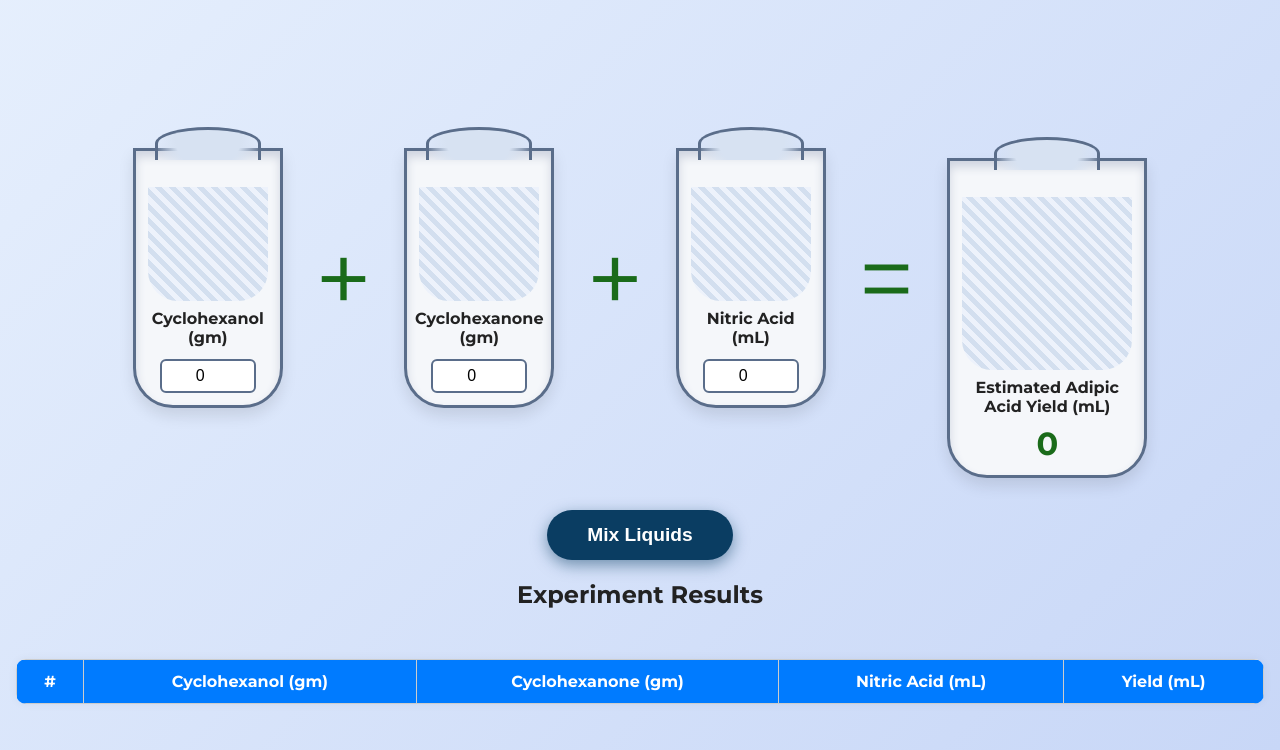
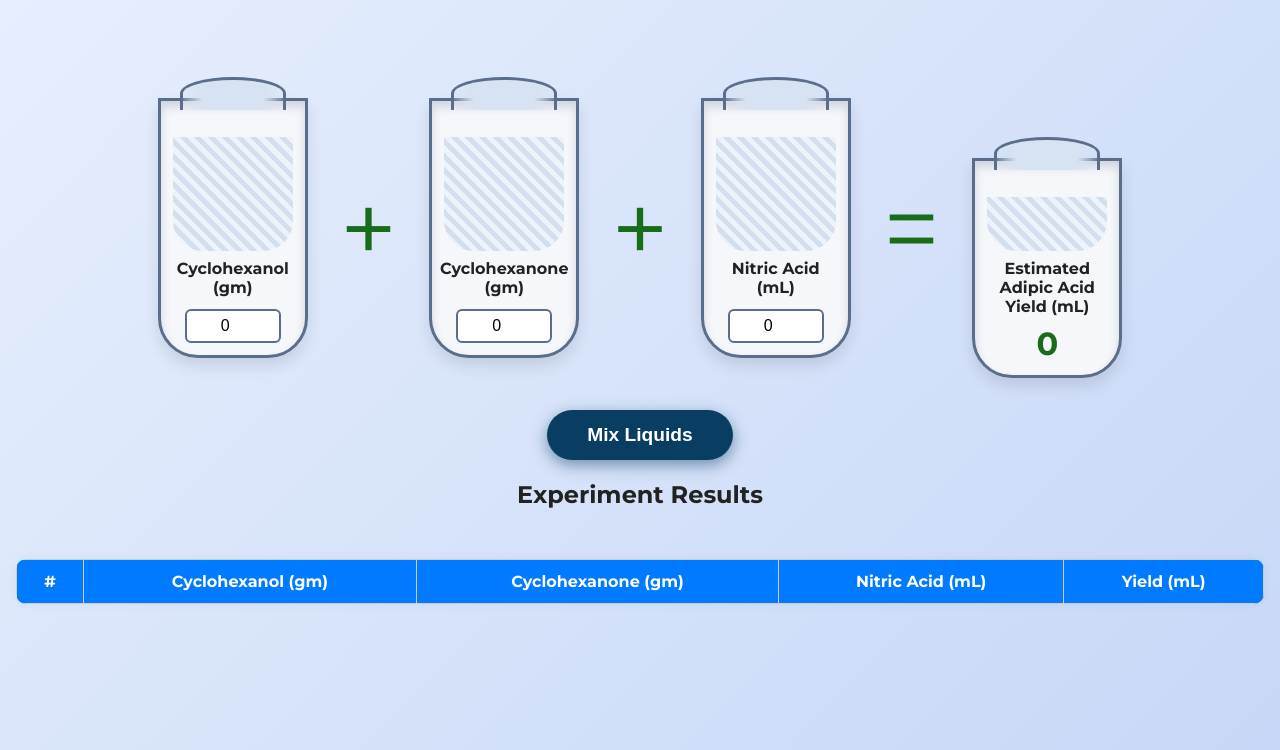
Before and after one commit to amanmaurya9628/chem_tech_2, a plain HTML site: page experiment/simulation/index.html in a window 1280 px wide. Shown: the part 114-864 px from the top of the page. Drawn offline with Linux system fonts and the light colour scheme.

Commit message:
Update index.html

```diff
--- a/experiment/simulation/index.html
+++ b/experiment/simulation/index.html
@@ -37,7 +37,7 @@
       <input type="number" id="input-nitricacid" min="0" max="1000" step="10" value="0" />
     </div><div class="add">=</div>
     <div class="result-container">
-    <div class="beaker" id="beaker-result" style="margin: 2rem auto 0; width: 200px; height: 320px;">
+    <div class="beaker" id="beaker-result" style="margin: 2rem auto 0; width: 150px; height: 220px;">
       <div class="liquid-container">
         <div class="liquid adipicacid" style="height: 0%;"></div>
       </div>
```
